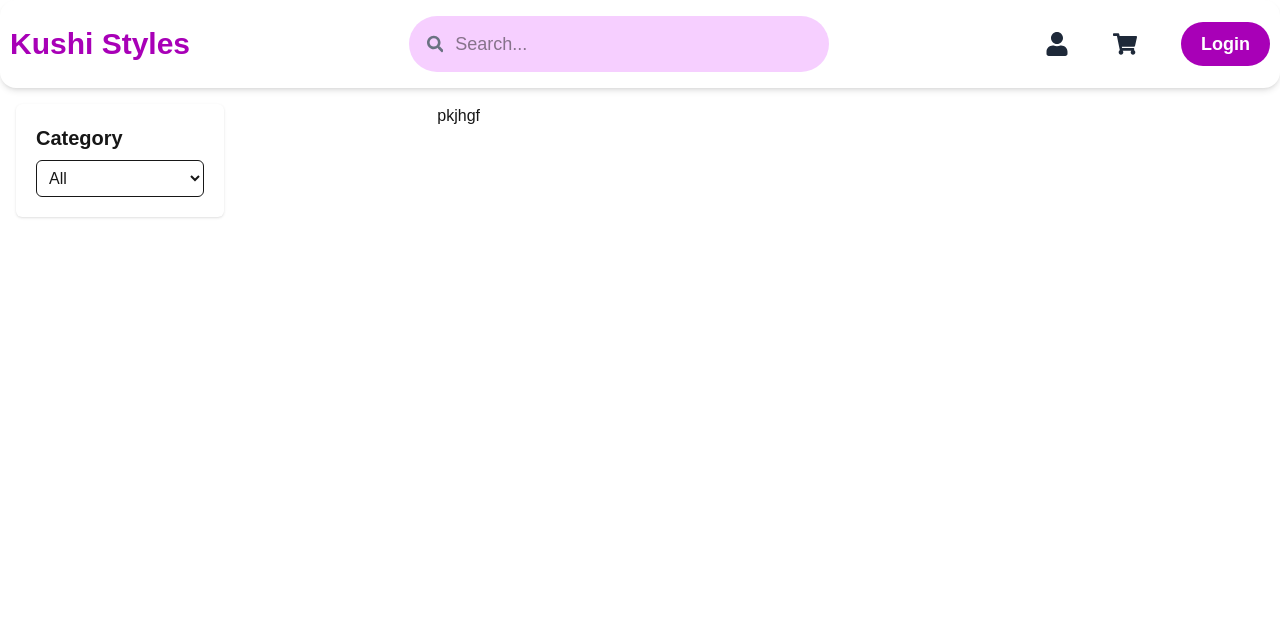
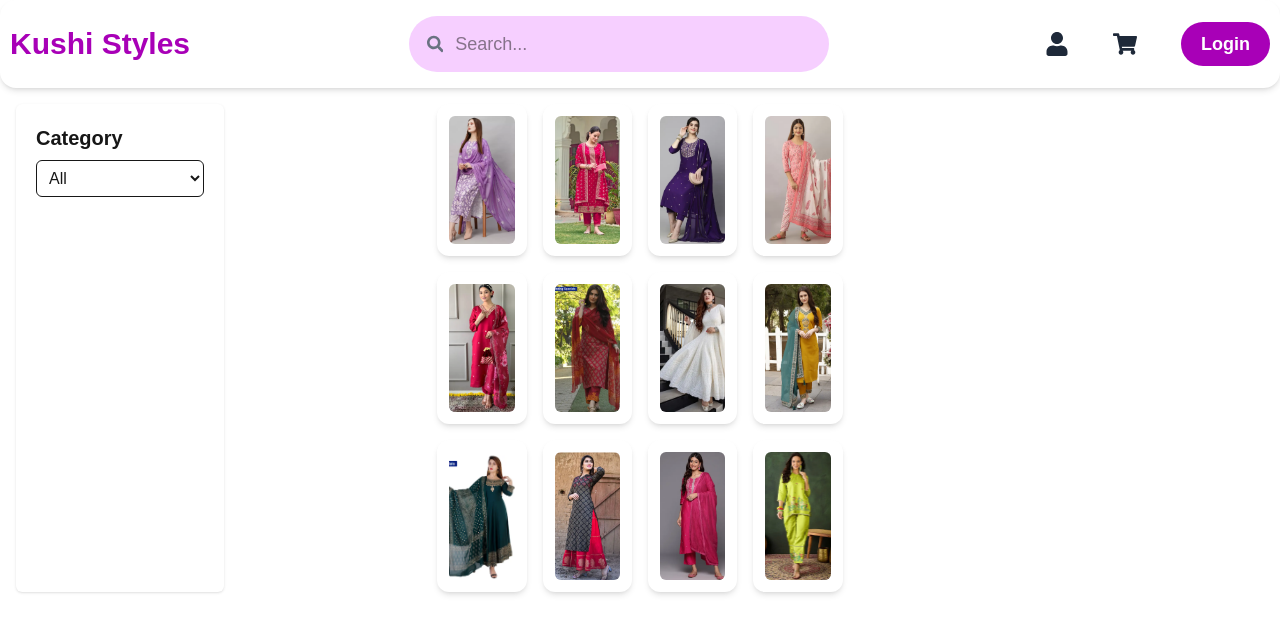
Before and after one commit to MonikaDevHJ/Kushis_Styles, a Next.js app: page /womens in a window 1280 px wide. Shown: the top 634 px of the page. Built offline with nearby package versions, Linux system fonts and the light colour scheme.

Commit message:
making resposnive

```diff
--- a/app/womens/page.tsx
+++ b/app/womens/page.tsx
@@ -1,46 +1,69 @@
 "use client";
 
-import React from 'react'
-import { useState } from 'react';
+import { title } from "process";
+import React from "react";
+import { useState } from "react";
 
 const WomenPAge = () => {
   const [selectedCatogory, setSelectedCatogory] = useState("all");
 
+  const product = [
+    { id: 1, image: "/assets/Kurta1.png" },
+    { id: 2, image: "/assets/kurta2.jpg" },
+    { id: 3, image: "/assets/kurta3.png" },
+    { id: 4, image: "/assets/kurta4.png" },
+    { id: 5, image: "/assets/kurta5.png" },
+    { id: 6, image: "/assets/kurta6.png" },
+    { id: 7, image: "/assets/kurta7.png" },
+    { id: 8, image: "/assets/kurta8.png" },
+    { id: 9, image: "/assets/kurta9.png" },
+    { id: 10, image: "/assets/kurta10.png" },
+    { id: 11, image: "/assets/kurta11.png" },
+    { id: 12, image: "/assets/kurta12.png" },
+
+
+
+
+  ]
 
   return (
-
-    <div className=''>
-
-
-      <div className='grid grid-cols-1 md:grid-cols-2 lg:grid-cols-3 gap-4 p-4'>
-
+    <div className="">
+      <div className="grid grid-cols-1 md:grid-cols-2 lg:grid-cols-3 gap-4 p-4">
         {/* Fliter section  */}
-        <div className='bg-white p-5 rounded-md w-52 shadow'>
+        <div className="bg-white p-5 rounded-md w-52 shadow">
           <label className="block text-xl font-bold mb-2">Category</label>
 
           <select
-            className='w-full border rounded-md p-2'
+            className="w-full border rounded-md p-2"
             // value={selectedCatogory}
             onChange={(e) => setSelectedCatogory(e.target.value)}
           >
-            <option value='all'>All</option>
-            <option value='kurtis'>Kurtis</option>
-            <option value='jeans'>Jeans</option>
-            <option value='dresses'>Dresses</option>
+            <option value="all">All</option>
+            <option value="kurtis">Kurtis</option>
+            <option value="jeans">Jeans</option>
+            <option value="dresses">Dresses</option>
           </select>
         </div>
 
-
-        {/* image section  */}
-        <div className=''>
-          pkjhgf
+        {/* image section cards */}
+        <div className="grid grid-cols-1 sm:grid-cols-2 md:grid-cols-2 lg:grid-cols-4 gap-4">
+          {product.map((product) => (
+            <div
+              key={product.id}
+              className="bg-white rounded-xl shadow-md p-3 flex flex-col items-center hover:shadow-lg transition"
+            >
+              <img
+                src={product.image}
+                alt={`Product ${product.id}`}
+                className="w-80 h-32 object-cover rounded-md"
+              />
+            </div>
+          ))}
         </div>
 
       </div>
+    </div>
+  );
+};
 
-    </div>
-
-  )
-}
-
-export default WomenPAge
+export default WomenPAge;
```
Also changed, not shown: public/assets/Kurta2.jpg (renamed from public/assets/Kurta2.png).
